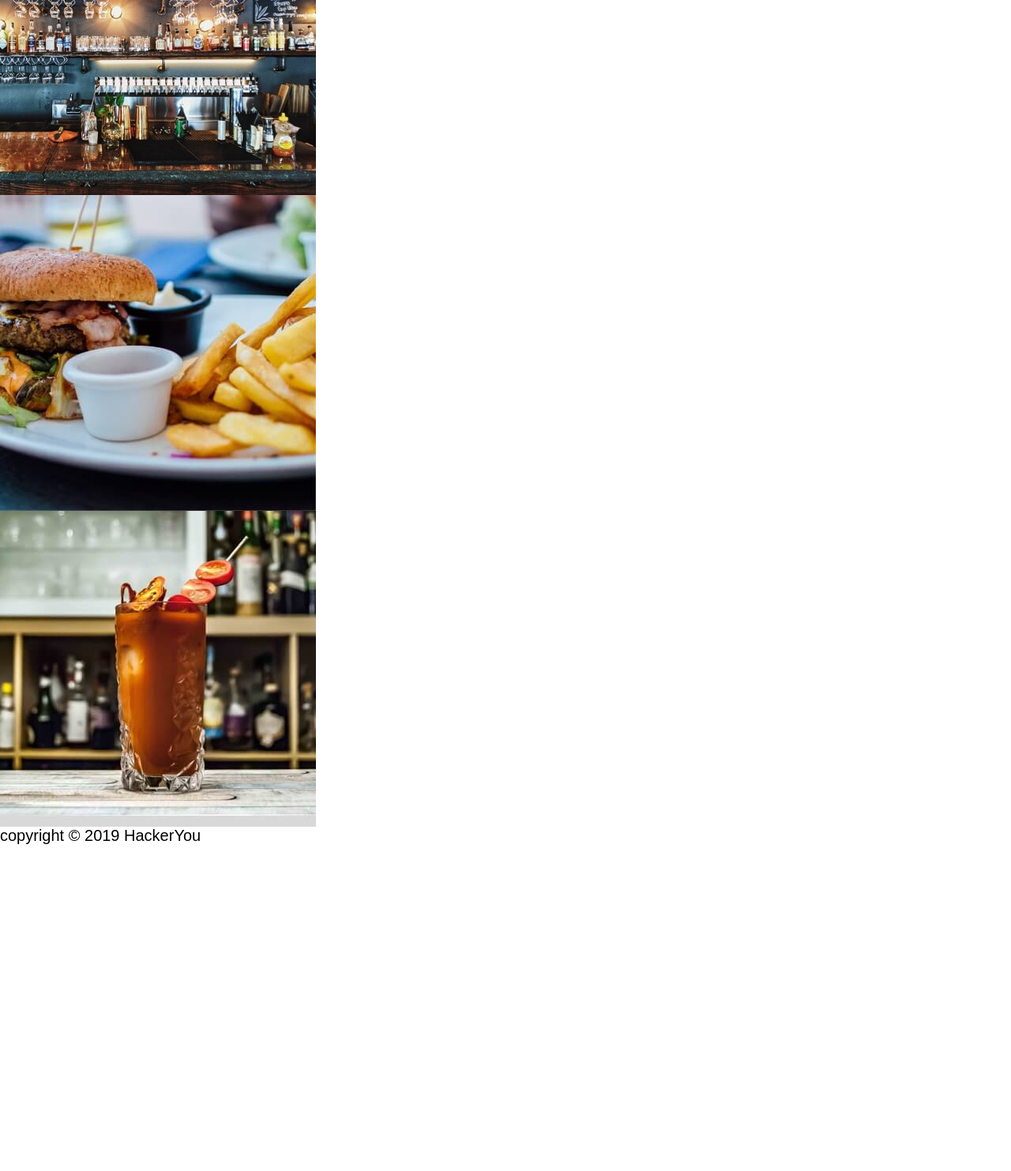
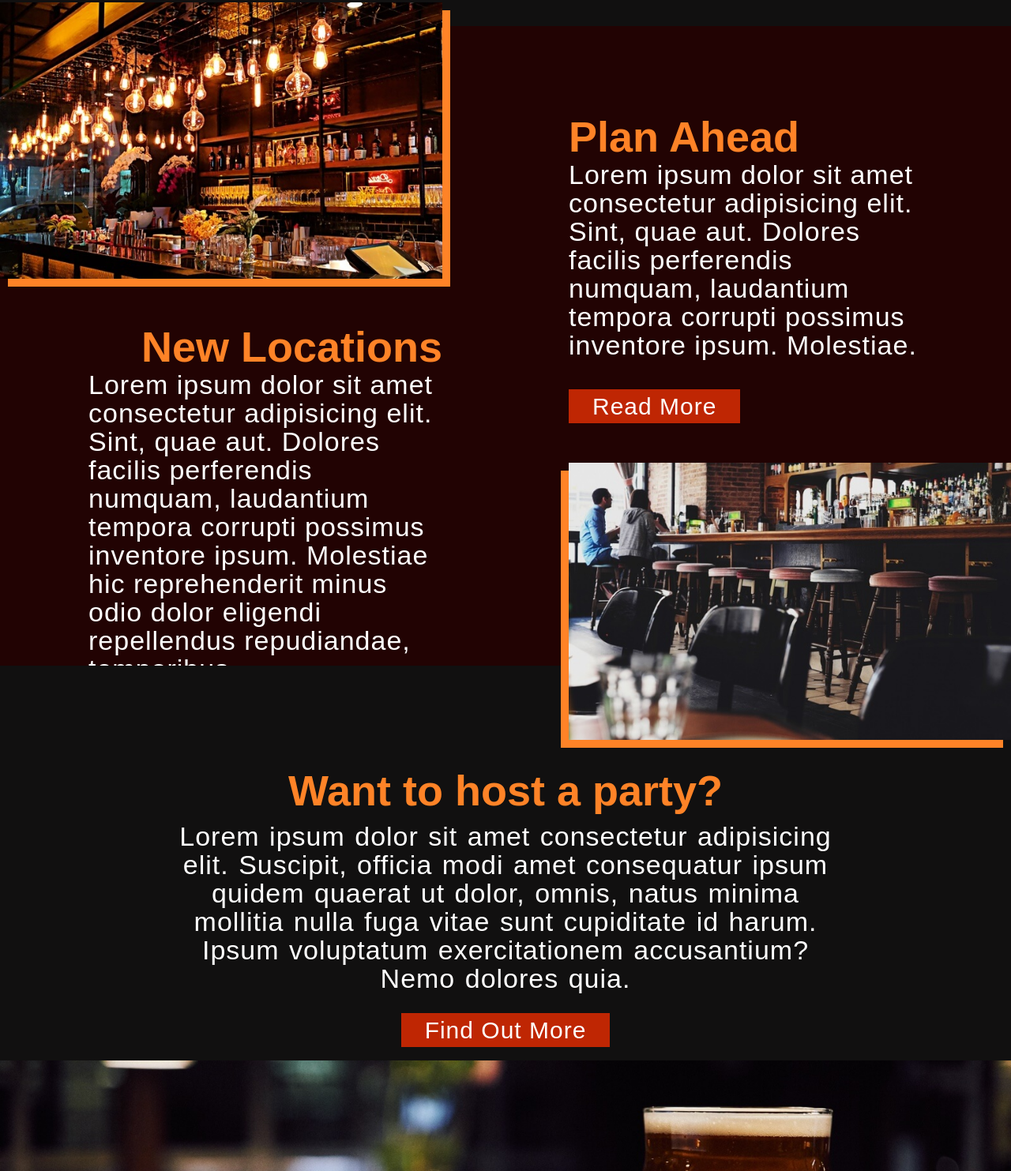
Before and after one commit to covox01/dennis-oba-project2, a plain HTML site: page index.html in a window 1280 px wide. Shown: the part 1317-2800 px from the top of the page at 79% size. Before the commit the page ends 2387 px from the top, so only its background shows below. Drawn offline with Linux system fonts and the light colour scheme; a web font is replaced by a local one.

Commit message:
Finihed Super Grid

```diff
--- a/index.html
+++ b/index.html
@@ -12,7 +12,7 @@
 </head>
 
 <body>
-    <div class="super-grid">
+    <div class="super-grid flx-col">
 
         <!---------- Header Starts ----------->
 
@@ -31,7 +31,7 @@
             <div class="main-title flx-col sub-grid">
                 <div class="main-title-item flx-col">
                     Bar-One
-                    <span>Place to be</span>
+                    <span>Place to be is</span>
                 </div>
             </div>
         </header>
@@ -39,8 +39,9 @@
         <!---------- Header Ends ----------->
 
         <!------------------ About 1 Starts ------------------>
-        <!-- <div class="about-1-bg-color"></div>
-        <section class="about-1">
+        <div class="about-1-bg-color"></div>
+        <section class="about-1 flex aln-center">
+            <div class="container">
                 <div class="about-section flx-wrap">
                     <div class="about-item flex">
                         <span class="icon">
@@ -48,7 +49,7 @@
                         </span>
                         <div class="flx-col">
                         <h2>New space</h2>
-                        <p>Lorem ipsum dolor sit amet consectetur adipisicing elit. Totam, necessitatibus reiciendis. Fugit odio deserunt consectetur quod! Laborum a repellendus praesentium rem veritatis velit? At molestias.</p>
+                            <p>Lorem ipsum dolor sit amet consectetur adipisicing elit. Totam, necessitatibus reiciendis. Fugit odio deserunt consectetur quod! Laborum a repellendus.</p>
                         </div>
                     </div>
                     <div class="about-item flex">
@@ -57,7 +58,7 @@
                         </span>
                         <div class="flx-col">
                             <h2>Community</h2>
-                        <p>Lorem ipsum dolor sit amet consectetur adipisicing elit. Voluptas esse fuga voluptatibus laboriosam magnam accusamus asperiores at ducimus, quas voluptatem inventore corporis nobis ipsam.</p>
+                            <p>Lorem ipsum dolor sit amet consectetur adipisicing elit. Voluptas esse fuga voluptatibus laboriosam magnam accusamus asperiores at ducimus, quas voluptatem.</p>
                         </div>
                     </div>
                 </div>
@@ -68,7 +69,7 @@
                         </span>
                         <div class="flx-col">
                             <h2>Blog</h2>
-                        <p>Lorem ipsum, dolor sit amet consectetur adipisicing elit. Perferendis, tenetur! Quis temporibus sapiente quo quasi quas eveniet iste, quos voluptatem nostrum fugiat quisquam pariatur, assumenda.</p>
+                            <p>Lorem ipsum, dolor sit amet consectetur adipisicing elit. Perferendis, tenetur! Quis temporibus sapiente quo quasi quas eveniet iste.</p>
                         </div>
                     </div>
                     <div class="about-item flex">
@@ -77,64 +78,70 @@
                         </span>
                         <div class="flx-col">
                             <h2>Get in Touch</h2>
-                        <p>Lorem ipsum dolor sit amet consectetur adipisicing elit. Earum saepe repudiandae laboriosam quidem provident amet? Doloribus sunt quo quia rerum, sequi eaque fugit natus!</p>
+                            <p>Lorem ipsum dolor sit amet consectetur adipisicing elit. Earum saepe repudiandae laboriosam quidem provident amet? Doloribus sunt quo quia rerum, sequi.</p>
                         </div>
                     </div>
                 </div>
-        </section> -->
+            </div>
+        </section>
 
         <!------------------ About 1 Ends ------------------>
 
         <!------------------ About 2 Starts ------------------>
-
-        <!-- <section class="about-2">
-            <div class="about-section-1">
-                <div class="about-item-img">
+        <div class="about-2-bg"></div>
+        <section class="about-2-a flex">
+            <div class="about-section-1 flx-col">
+                <div class="about-item-img flex">
                     <img src="assets/home-about/left-image.jpg" alt="bar rail photo with lots of fancy lightbulbs">
                 </div>
-                <div class="about-item">
+                <div class="about-item flx-col">
                     <h2>New Locations</h2>
-                    <p>Lorem ipsum dolor sit amet consectetur, adipisicing elit. Corrupti magnam hic blanditiis praesentium sapiente quia veniam, cupiditate explicabo id incidunt itaque voluptates? Ea molestiae perspiciatis tempore officiis est animi vitae?</p>
+                    <p>Lorem ipsum dolor sit amet consectetur adipisicing elit. Sint, quae aut. Dolores facilis perferendis numquam, laudantium tempora corrupti possimus inventore ipsum. Molestiae hic reprehenderit minus odio dolor eligendi repellendus repudiandae, temporibus.</p>
                     <div class="button">
                         <a href="#">read more</a>
                     </div>
                 </div>
             </div>
-            <div class="about-section-2">
-                <div class="about-item-2">
-                    <h2>Plan ahead</h2>
-                    <p>Lorem ipsum dolor sit amet consectetur adipisicing elit. At quam quis alias fuga maxime enim deserunt magnam delectus eligendi, voluptas ratione eveniet, fugit, error ab illum obcaecati consectetur. Ad, alias?</p>
+        </section>
+        <section class="about-2-b flex">
+            <div class="about-section-2 flx-col">
+                <div class="about-item-2 flx-col">
+                    <h2>Plan Ahead</h2>
+                    <p>Lorem ipsum dolor sit amet consectetur adipisicing elit. Sint, quae aut. Dolores facilis perferendis
+                    numquam, laudantium tempora corrupti possimus inventore ipsum. Molestiae.</p>
                     <div class="button">
                         <a href="#">read more</a>
                     </div>
                 </div>
-                <div class="about-item-img">
-                    <img src="assets/home-about/right-image.jpg" alt="The bar during the day time some people hanging out">
+                <div class="about-item-img flex">
+                    <img src="assets/home-about/right-image.jpg" alt="bar rail photo with lots of fancy lightbulbs">
                 </div>
             </div>
-        </section> -->
+        </section>
+
 
         <!------------------ About 2 Ends ------------------>
 
         <!------------------ About 3 Starts ------------------>
 
-        <!-- <article class="party-inquiry">
+        <article class="party-inquiry flx-col">
+            <div class="container">
                 <h2>Want to host a party?</h2>
-            <p>Lorem ipsum dolor sit amet consectetur adipisicing elit. Suscipit, officia modi amet consequatur ipsum quidem quaerat ut dolor, omnis, natus minima mollitia nulla fuga vitae sunt cupiditate id harum. Ipsum voluptatum exercitationem accusantium? Nemo dolores quia est quis! Cumque maxime ipsam similique provident tenetur doloremque itaque rem inventore.</p>
+                <p>Lorem ipsum dolor sit amet consectetur adipisicing elit. Suscipit, officia modi amet consequatur ipsum quidem quaerat ut dolor, omnis, natus minima mollitia nulla fuga vitae sunt cupiditate id harum. Ipsum voluptatum exercitationem accusantium? Nemo dolores quia.</p>
+            </div>
             <div class="button">
-                read more
+                <a href="#">Find Out More</a>
             </div>
-        </article> -->
+        </article>
 
         <!------------------ About 3 Ends ------------------>
 
     </div>
-
-        <div class="section-break"></div>
+            <div class="section-break-item"></div>
 
         <!------------------ Events Starts ------------------>
 
-        <section class="events flex">
+        <!-- <section class="events flex">
             <div class="events-img">
                 <img src="assets/home-about/small-box-image.jpg" alt="Two girls out of frame laughing and having a drink">
             </div>
@@ -145,12 +152,12 @@
                     <a href="#">find out more</a>
                 </div>
             </article>
-        </section>
+        </section> -->
 
         <!------------------ Events Ends ------------------>
 
         <!------------------ Gallery Starts ------------------>
-        <div class="gallery">
+        <!-- <div class="gallery">
             <ul>
                 <li>
                     <img src="assets/home-about/gallery-image-1.jpg" alt="front shot of the bar section">
@@ -165,6 +172,6 @@
         </div>
         <footer>
             <span>copyright &copy; 2019 HackerYou</span>
-        </footer>
+        </footer> -->
 </body>
 </html>
--- a/styles/partials/_03-global.scss
+++ b/styles/partials/_03-global.scss
@@ -5,6 +5,7 @@
 
 body {
     max-width: 1600px;
+    // background: $background;
 }
 
 html {
@@ -19,6 +20,10 @@ h1, h2, h3, a, p {
     color: white;
     font-family: $main-font;
     line-height: 1rem;
+}
+
+p {
+    letter-spacing: 1px;
 }
 
 li {
@@ -68,3 +73,10 @@ img {
     display: flex;
     justify-content: space-evenly;
 }
+
+.container {
+    margin: 0 auto;
+    max-width: 1400px;
+    width: 85%;
+    // border: 1px solid red;
+}
--- a/styles/partials/_04-header.scss
+++ b/styles/partials/_04-header.scss
@@ -1,17 +1,36 @@
-// .super-grid {
-//     display: grid;
-//     grid-template-columns: repeat(8, 12.5%);
-//     grid-template-rows: 100px
-//                         200px
-//                         50px
-//                         250px
-//                         60px
-//                         100px;
+.super-grid {
+    display: grid;
+    grid-template-columns: 12.5%
+                           12.5%
+                           12.5%
+                           6.25%
+                           6.25%
+                        //    --
+                           6.25%
+                           6.25%
+                           12.5%
+                           12.5%
+                           12.5%;
 
-// }
+    grid-template-rows: 700px
+                        200px
+                        350px
+                        70px
+                        30px
+                        70px
+                        40px
+                        250px
+                        300px
+                        100px
+                        50px
+                        100px
+                        400px;
+}
 
 header {
-    // background: black;
+    grid-row: 1/2;
+    grid-column: 1/11;
+    z-index: 10;
     display: grid;
     grid-template-columns: repeat(8, 12.5%);
     grid-template-rows: 100px
@@ -19,7 +38,7 @@ header {
                         50px
                         100px
                         250px
-                        60px
+                        80px
                         100px;
 }
 
@@ -30,7 +49,6 @@ header {
     background-size: cover;
     background-repeat: no-repeat;
     width: 100%;
-    border: 1px solid yellow;
 }
 
 .header-bg-side {
@@ -88,8 +106,9 @@ header {
         margin: 0 auto;
         span {
             font-family: $main-font;
-            font-size: 3.5rem;
+            font-size: 4rem;
             color: white;
+            letter-spacing: 3.5px;
             line-height: 1rem;
             padding-left: 7px;
             text-align: left;
--- a/styles/partials/_05-about-1.scss
+++ b/styles/partials/_05-about-1.scss
@@ -1,12 +1,23 @@
+.about-1 {
+    grid-row: 2/6;
+    grid-column: 1/11;
+    background: $background-2;
+}
+
+.about-item-img img {
+    box-shadow: 10px 10px $accent;
+    margin-bottom: 10%;
+    width: 100%;
+}
+
 .about-section {
     background: $background-2;
     .about-item {
         width: 50%;
         padding-top: 2%;
         padding-bottom: 2%;
-
         h2 {
-            font-size: 3rem;
+            font-size: 2.4rem;
             font-weight: 700px;
             padding-top: 20px;
             padding-bottom: 20px;
@@ -15,9 +26,11 @@
             font-size: 1.7rem;
             word-spacing: 2px;
             line-height: 1.3rem;
-            letter-spacing: 2px;
             padding-right: 10%;
         }
+    }
+    .about-item:last-child p {
+        padding-right: 0;
     }
 }
 
--- a/styles/partials/_06-about-2.scss
+++ b/styles/partials/_06-about-2.scss
@@ -1,4 +1,70 @@
-.about-item-img img {
-    box-shadow: 15px 15px $accent;
-    border: 1px solid red;
+.about-2-a {
+    grid-column: 1/5;
+    grid-row: 5/11;
 }
+
+.about-2-bg {
+    grid-row: 6/12;
+    grid-column: 1/11;
+    background: $background;
+    width: 100%;
+}
+
+.about-section-1 {
+    background: $background;
+    align-items: flex-end;
+    padding-bottom: 10%;
+    .about-item {
+        align-items: flex-end;
+        width: 80%;
+        h2 {
+            color: $accent;
+            font-size: 2.7rem;
+            padding-top: 20px;
+            padding-bottom: 20px;
+        }
+        p {
+            font-size: 1.7rem;
+            line-height: 1.8rem;
+            padding-bottom: 50px;
+        }
+    }
+}
+
+.button a {
+    font-family: $big-font;
+    font-size: 1.5rem;
+    letter-spacing: 1px;
+    text-transform: capitalize;
+    background: $accent-2;
+    padding: 5px 30px;
+}
+
+.about-2-b {
+    grid-column: 7/11;
+    grid-row: 8/12;
+    z-index: 20;
+}
+
+.about-section-2 {
+    background: $background;
+    padding-bottom: 10%;
+    .about-item-2 {
+        width: 80%;
+        h2 {
+            color: $accent;
+            font-size: 2.7rem;
+            padding-top: 20px;
+            padding-bottom: 20px;
+        }
+        p {
+            font-size: 1.7rem;
+            line-height: 1.8rem;
+            padding-bottom: 50px;
+        }
+    }
+    .about-item-img img {
+        box-shadow: -10px 10px $accent;
+        margin-top: 10%;
+    }
+}
--- /dev/null
+++ b/styles/partials/_07-about-3.scss
@@ -0,0 +1,26 @@
+.party-inquiry {
+    grid-row: 12/14;
+    grid-column: 1/11;
+    background: $background-2;
+    text-align: center;
+    padding: 10% 0;
+    .container {
+        width: 65%;
+        max-width: 1000px;
+    }
+    h2 {
+        font-size: 2.7rem;
+        color: $accent;
+        padding-top: 20px;
+        padding-bottom: 30px;
+    }
+    p {
+        font-size: 1.7rem;
+        word-spacing: 2px;
+        line-height: 1.8rem;
+        // border: 1px solid red;
+    }
+    .button {
+        margin-top: 3%;
+    }
+}
--- /dev/null
+++ b/styles/partials/_08-section-break.scss
@@ -0,0 +1,10 @@
+.section-break {
+    margin: 0 auto;
+}
+
+.section-break-item {
+    background: url(../assets/banner/banner-image.jpg);
+    background-size: contain;
+    background-repeat: no-repeat;
+    height: 500px;
+}
--- a/styles/style.scss
+++ b/styles/style.scss
@@ -4,3 +4,5 @@
 @import 'partials/04-header';
 @import 'partials/05-about-1';
 @import 'partials/06-about-2';
+@import 'partials/07-about-3';
+@import 'partials/08-section-break'
```
Also changed, not shown: styles/style.css, 1 other file. Lines whose indentation alone changed are shown as unchanged.
